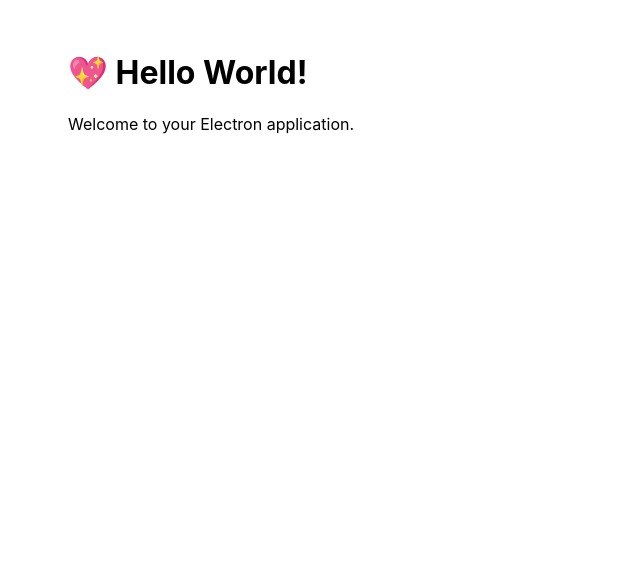
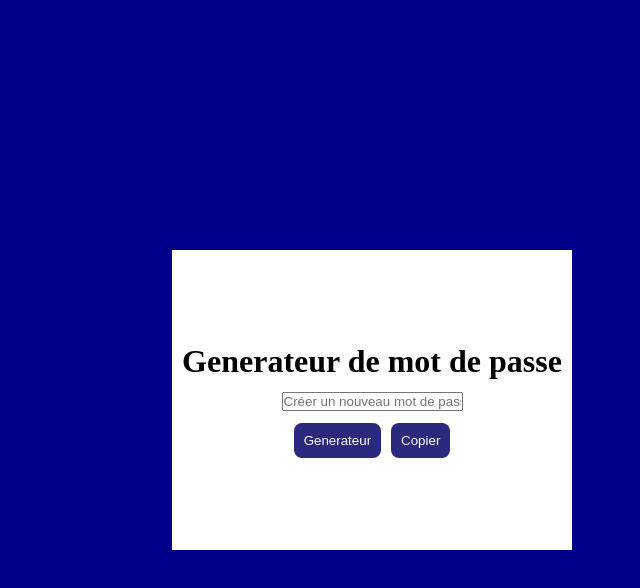
Before and after one commit to Tallia-Anne/ProjetElectron, an Electron app: page src/index.html in a window 800 px wide. Shown: the whole page, without its empty margins (28-668 px from the left). Drawn offline with Linux system fonts and the light colour scheme.

Commit message:
index.html et index.css

```diff
--- a/src/index.css
+++ b/src/index.css
@@ -1,7 +1,40 @@
-body {
-  font-family: -apple-system, BlinkMacSystemFont, 'Segoe UI', Roboto, Helvetica,
-    Arial, sans-serif;
-  margin: auto;
-  max-width: 38rem;
-  padding: 2rem;
+* {
+margin: 0;
+padding: 0;
+box-sizing: border-box;
 }
+
+#wrap {
+display: flex;
+justify-content: center;
+align-items: center;
+background-color: darkblue;
+width: 100%;
+height: 100vh;
+}
+
+#wrap .form {
+background-color: #fff;
+width: 50%;
+height: 300px;
+display: flex;
+flex-direction: column;
+gap: 12px;
+justify-content: center;
+align-items: center;
+flex-wrap: wrap;
+}
+
+#wrap .form .container-btn {
+display: flex;
+flex-wrap: wrap;
+gap: 10px;
+}
+
+#wrap .form .container-btn #generator, #copy {
+padding: 10px 10px;
+background-color: rgb(41, 41, 126);
+border: none;
+border-radius: 8px;
+color: #fff;
+}
--- a/src/index.html
+++ b/src/index.html
@@ -6,7 +6,21 @@
     <link rel="stylesheet" href="index.css" />
   </head>
   <body>
-    <h1>💖 Hello World!</h1>
-    <p>Welcome to your Electron application.</p>
+    <div id="wrap">
+
+
+    <div class="form">
+       <h1>Generateur de mot de passe</h1>
+        <input type="text" id="password" placeholder="Créer un nouveau mot de passe" >
+        <div class="container-btn">
+          <button id="generator">Generateur</button>
+          <button id="copy">Copier</button>
+        </div>
+    </div>
+
+    </div>
+
+
+   <script src="renderer.js"></script>
   </body>
 </html>
```
